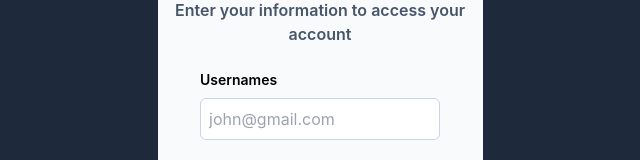
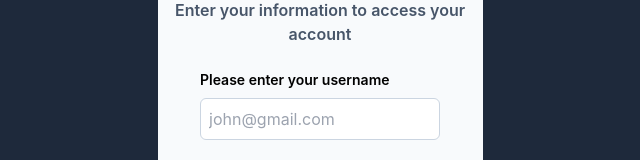
Before and after one commit to k-gopi-krishna/paytm-clone-argo, a React (Vite) app in the folder frontend/: page /signin in a window 1280 px wide. Shown: the part 264-424 px from the top of the page, without its empty margins (320-960 px from the left). Built offline with nearby package versions, Linux system fonts and the light colour scheme.

Commit message:
Update Signin.jsx
test

```diff
--- a/frontend/src/Components/Signin.jsx
+++ b/frontend/src/Components/Signin.jsx
@@ -41,7 +41,7 @@ const Signin = () => {
       <form className="flex flex-col gap-4 items-center mx-7">
         <div className="flex flex-col items-start gap-4">
           <div className="flex flex-col gap-2">
-            <label className="font-semibold text-sm">Usernames</label>
+            <label className="font-semibold text-sm">Please enter your username</label>
             <input
               value={details.name}
               onChange={handleInputChange}
```
